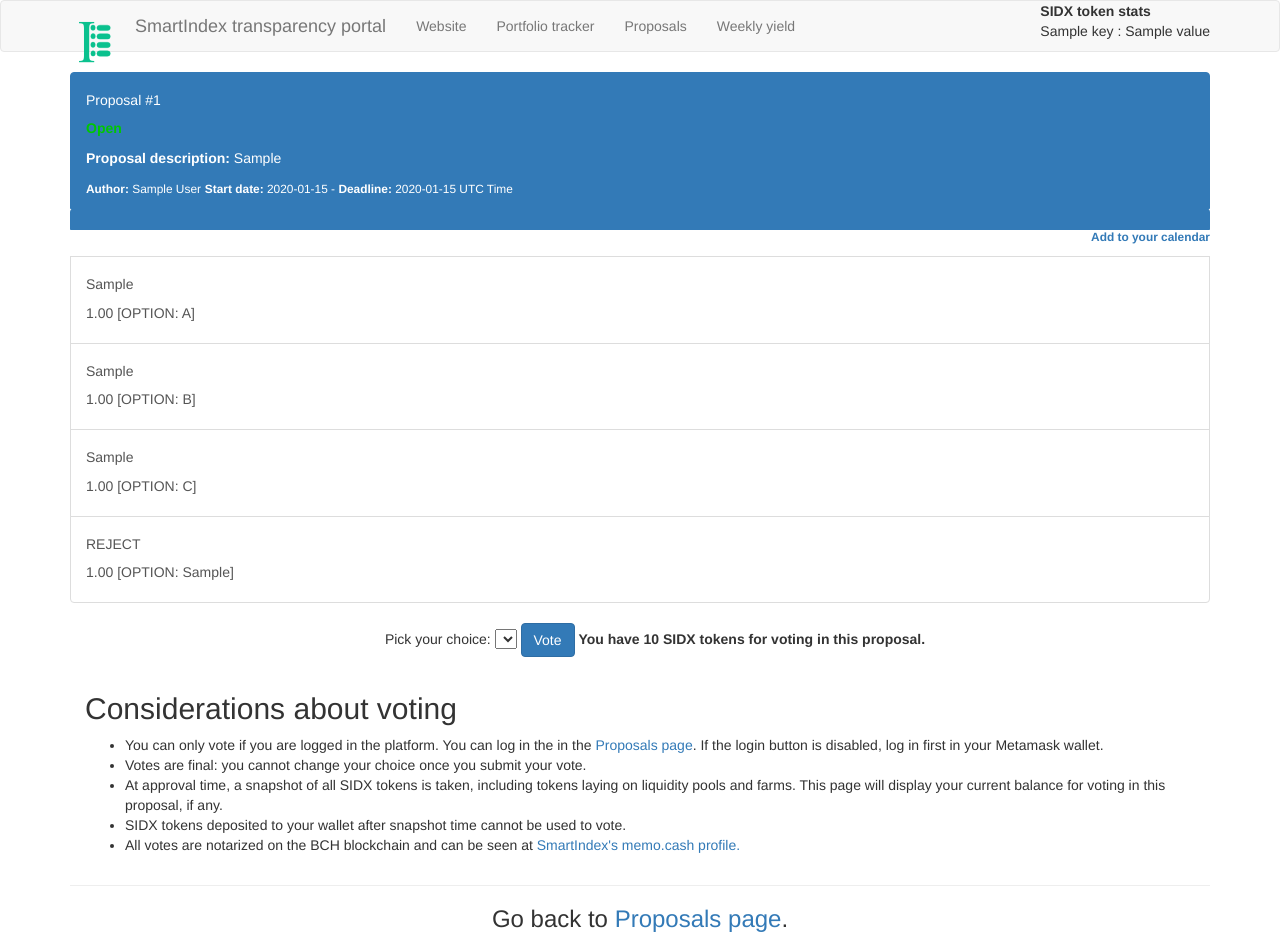
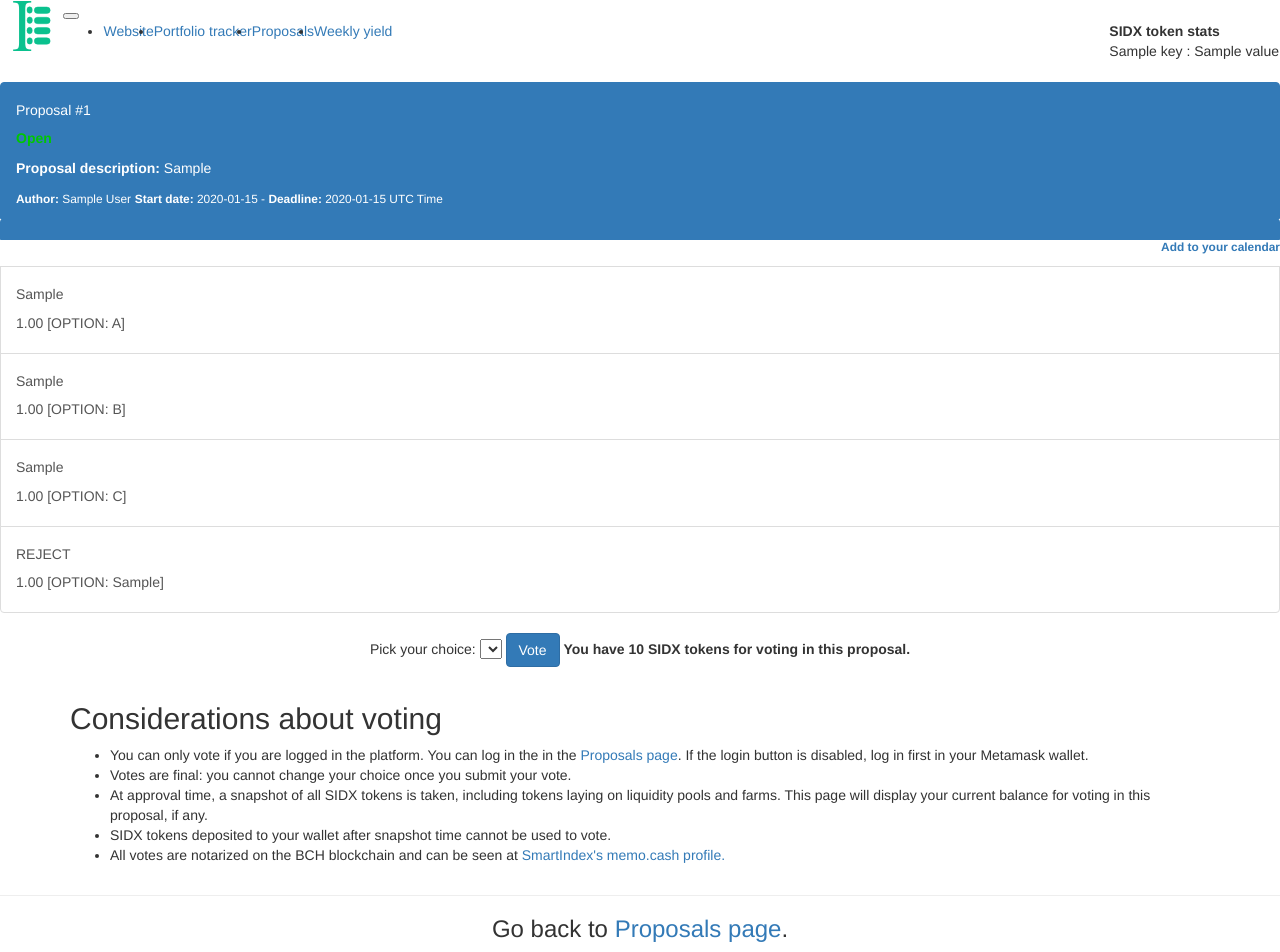
Before and after one commit to kratatomi/transparency_portal, a Flask app: template app/templates/proposal.html in a window 1280 px wide. Run offline with Flask 2, Linux system fonts and the light colour scheme; tables that the repository leaves empty hold one stand-in row (values such as "Sample post"); the template is opened without the code that fills it: values that come from a table or form of the project are taken from there, most other values are stand-ins (such as "Sample title", 1, 10 or a date in 2020); lists and menus that the app fills with data are empty; parts of the project's set-up code (start-up, migrations or seed data) failed here and were passed over; some libraries are stand-ins or nearby versions.

Commit message:
install pkgs, start ui updates

```diff
--- a/app/templates/base.html
+++ b/app/templates/base.html
@@ -10,32 +10,25 @@
 {% endblock %}
 
 {% block navbar %}
-    <nav class="navbar navbar-default">
-        <div class="container">
-            <div class="navbar-header">
-                <button type="button" class="navbar-toggle collapsed" data-toggle="collapse" data-target="#bs-example-navbar-collapse-1" aria-expanded="false">
-                    <span class="sr-only">Toggle navigation</span>
-                    <span class="icon-bar"></span>
-                    <span class="icon-bar"></span>
-                    <span class="icon-bar"></span>
+<nav class="navbar navbar-expand-xl navbar-dark">
+    <a class="navbar-brand mb-0" href="/" style="padding: 0; margin: 0 0.5rem; vertical-align: middle; display: flex; align-items: center;">
+        <img class="mr-3 logo-img" src="{{ url_for('static', filename='logo.svg') }}" style="height: 6rem; margin: 0 0.5rem; padding: 0" alt="SmartIndex Logo">
+    </a>
+    <button class="navbar-toggler" type="button" data-toggle="collapse" data-target="#navbarSupportedContent" aria-controls="navbarSupportedContent" aria-expanded="false" aria-label="Toggle navigation">
+      <span class="navbar-toggler-icon"></span>
     </button>
-                <a class="navbar-brand">
-                    <img class="mr-3" src="{{ url_for('static', filename='logo.svg') }}" width="50" height="50" alt="SmartIndex Logo">
-                </a>
-                <a class="navbar-brand" href="{{ url_for('index') }}">SmartIndex transparency portal</a>
-            </div>
-            <div class="collapse navbar-collapse" id="bs-example-navbar-collapse-1">
-                <ul class="nav navbar-nav">
-                    <li><a href="https://smartindex.cash">Website</a></li>
-                    <li><a href="{{ url_for('index') }}">Portfolio tracker</a></li>
-                    <li><a href="{{ url_for('proposals') }}">Proposals</a></li>
-                    <li><a href="{{ url_for('yields') }}">Weekly yield</a></li>
+    <div class="collapse navbar-collapse" id="navbarSupportedContent">
+        <ul class="navbar-nav mr-auto">
+            <li class="nav-item"><a class="nav-link" href="https://smartindex.cash">Website</a></li>
+            <li class="nav-item"><a class="nav-link"  href="{{ url_for('index') }}">Portfolio tracker</a></li>
+            <li class="nav-item"><a class="nav-link"  href="{{ url_for('proposals') }}">Proposals</a></li>
+            <li class="nav-item"><a class="nav-link"  href="{{ url_for('yields') }}">Weekly yield</a></li>
             {% if current_user.is_authenticated %}
-                        <li><a href="{{ url_for('submit_proposal') }}">Submit proposal</a></li>
-                        <li><a href="{{ url_for('logout') }}">Logout</a></li>
+                <li class="nav-item"><a class="nav-link"  href="{{ url_for('submit_proposal') }}">Submit proposal</a></li>
+                <li class="nav-item"><a class="nav-link"  href="{{ url_for('logout') }}">Logout</a></li>
             {% endif %}
         </ul>
-                <ul class="nav navbar-nav navbar-right">
+        <ul class="nav navbar-nav navbar-right small-navbar-text">
             <table align="right">
                 <tr><th>SIDX token stats</th></tr>
                 {% for key, value in sidx_stats.items() %}
@@ -44,12 +37,15 @@
             </table>
             </ul>
     </div>
-        </div>
   </nav>
 {% endblock %}
 
+
+
 {% block content %}
-<div class="container">
+<div class="flex-container wrapper">
+    <div>
         {% block app_content %}{% endblock %}
     </div>
+</div>
 {% endblock %}
--- a/app/templates/proposal.html
+++ b/app/templates/proposal.html
@@ -1,9 +1,6 @@
 {% extends "base.html" %}
 
 {% block app_content %}
-<style>.inline {
-  display: inline-block;
-}</style>
 
 {% with messages=get_flashed_messages() %}
     {% if messages %}
```
Also changed, not shown: app/templates/index.html (+133 -37 lines), requirements.txt (+5 -6 lines), 1 other file. Lines whose indentation alone changed are shown as unchanged.
